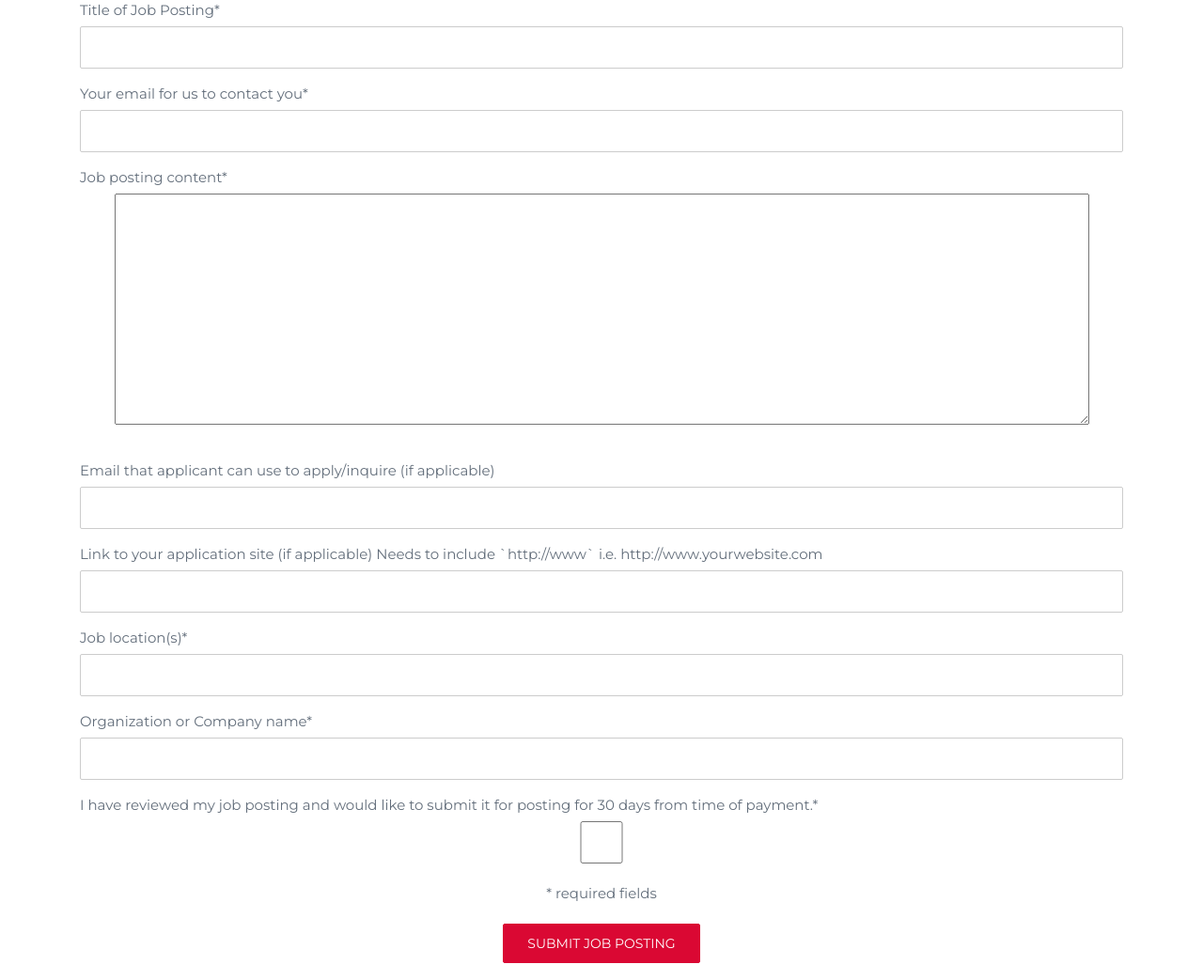
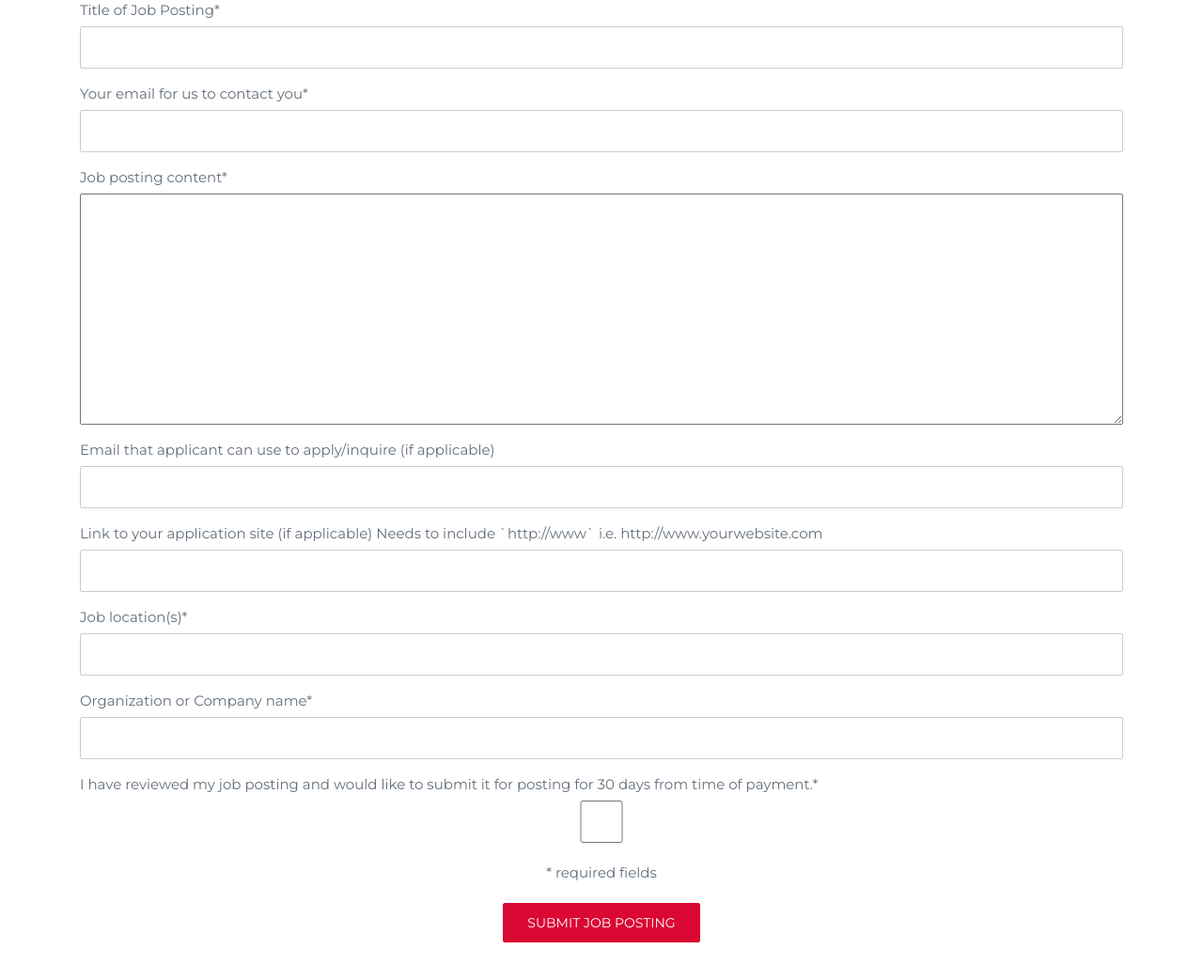
Before and after one commit to bodowd/chirole, a Flask app: page /post_job in a window 1280 px wide. Shown: the part 634-1677 px from the top of the page at 94% size. After the commit the page ends 1637 px from the top, so only its background shows below. Run offline with Flask 2, Linux system fonts and the light colour scheme; some libraries are stand-ins or nearby versions.

Commit message:
change body text field size

```diff
--- a/app/templates/post_job.html
+++ b/app/templates/post_job.html
@@ -55,7 +55,7 @@
                                     {% endfor %}
                                 </div>
                             {% else %}
-                                {{ form.body(class="form-group", rows="10", cols="120") }}
+                                {{ form.body(class="form-group col-md-12 col-sm-8", rows="10", cols="120") }}
                             {% endif %}
                         </div>
                         <div class="form-group">
```
